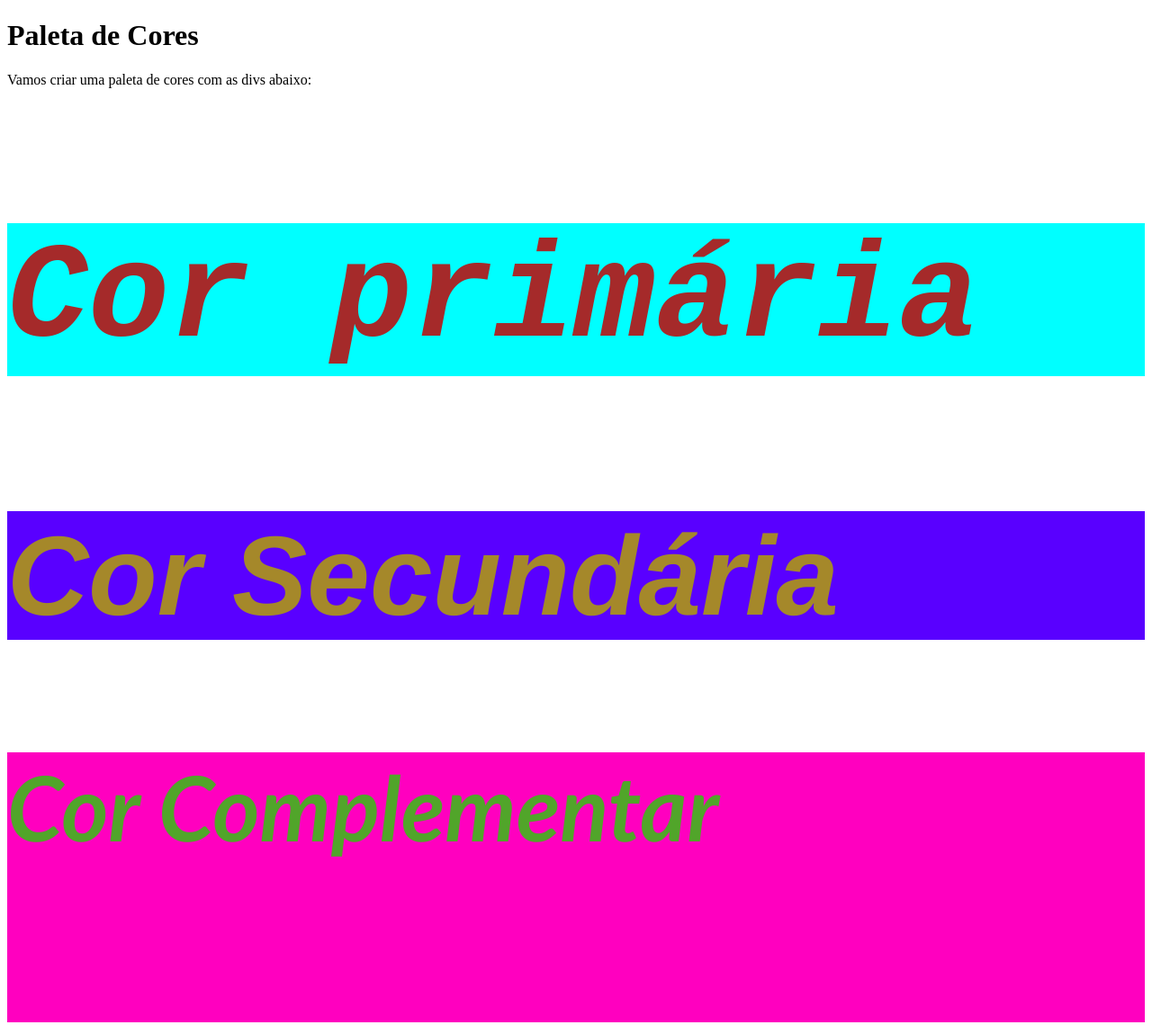
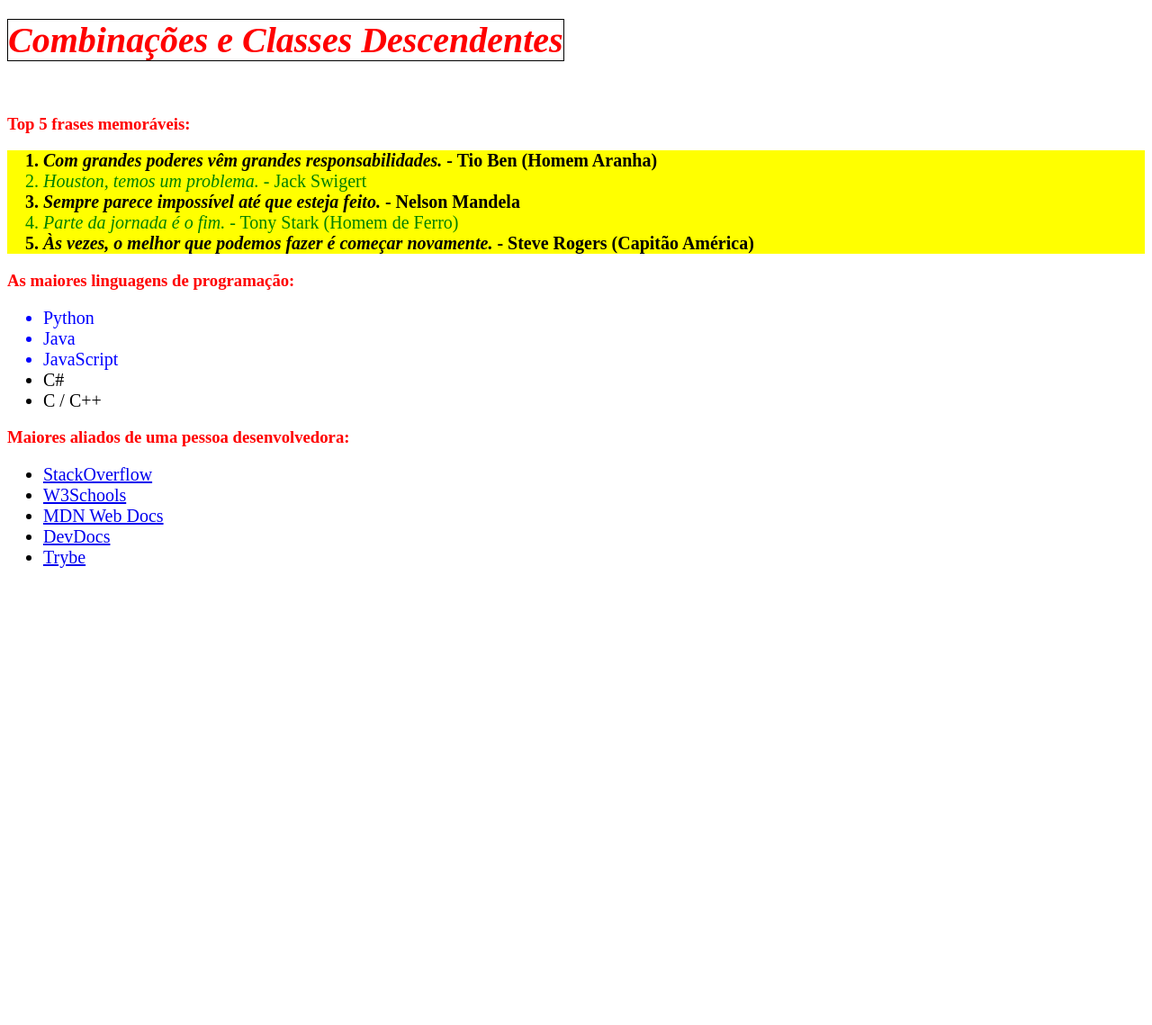
Before and after one commit to caique-cast/trybe-exercicio, a plain HTML site: page fundamentos/secao-3-seletores.e.posicionamento/dia-3-seletores.e.posicionamento/index.html in a window 1280 px wide. Shown: the top 1139 px of the page at 90% size. After the commit the page ends 800 px from the top, so only its background shows below. Drawn offline with Linux system fonts and the light colour scheme.

Commit message:
exercicio combincações e classes

```diff
--- a/fundamentos/secao-3-seletores.e.posicionamento/dia-3-seletores.e.posicionamento/index.html
+++ b/fundamentos/secao-3-seletores.e.posicionamento/dia-3-seletores.e.posicionamento/index.html
@@ -1,28 +1,49 @@
 <!DOCTYPE html>
 <html lang="pt-br">
+
 <head>
-  <meta charset="UTF-8">
-  <title>Pseudo-classes</title>
-  <link rel="stylesheet" href="style.css">
+    <meta charset="UTF-8">
+    <link rel="stylesheet" href="style.css">
+    <title>#GoTrybe</title>
 </head>
+
 <body>
-  <h1>Paleta de Cores</h1>
-  <p>Vamos criar uma paleta de cores com as divs abaixo:</p>
-  <div class="primaria">
-    <h3 class="e1">Cor primária</h3>
+    <h1><em>Combinações e Classes Descendentes</em></h1>
+    <br />
+    <h3>Top 5 frases memoráveis:</h3>
+    <ol >
+        <li><em>Com grandes poderes vêm grandes responsabilidades.</em> - Tio Ben (Homem Aranha)</li>
+        <li><em>Houston, temos um problema.</em> - Jack Swigert</li>
+        <li><em>Sempre parece impossível até que esteja feito.</em> - Nelson Mandela</li>
+        <li><em>Parte da jornada é o fim.</em> - Tony Stark (Homem de Ferro)</li>
+        <li><em>Às vezes, o melhor que podemos fazer é começar novamente.</em> - Steve Rogers (Capitão América)</li>
+    </ol>
+    <h3>As maiores linguagens de programação:</h3>
+    <ul class="linguagens">
+        <li>Python</li>
+        <li>Java</li>
+        <li>JavaScript</li>
+        <li>C#</li>
+        <li>C / C++</li>
+    </ul>
+    <h3>Maiores aliados de uma pessoa desenvolvedora:</h3>
+    <ul class="stack">
+        <li class="stack">
+            <a href="https://pt.stackoverflow.com/" target="_blank">StackOverflow</a>
+        </li>
+        <li>
+            <a href="https://www.w3schools.com/" target="_blank">W3Schools</a>
+        </li>
+        <li>
+            <a href="https://developer.mozilla.org/pt-BR/" target="_blank">MDN Web Docs</a>
+        </li>
+        <li>
+            <a href="https://devdocs.io/" target="_blank">DevDocs</a>
+        </li>
+        <li>
+            <a href="https://app.betrybe.com/" target="_blank">Trybe</a>
+        </li>
+    </ul>
+</body>
 
-  </div>
-  <div class="secundaria">
-    <h3 class="e2">Cor Secundária</h3>
-  </div>
-  <div class="complementar">
-    <h3 class="e3">Cor Complementar</h3>
-  </div>
-  <div class="escura">
-    <h3 class="e4">Cor Escura</h3>
-  </div>
-  <div class="clara">
-    <h3 class="e5">Cor Clara</h3>
-  </div>
-</body>
 </html>
--- a/fundamentos/secao-3-seletores.e.posicionamento/dia-3-seletores.e.posicionamento/style.css
+++ b/fundamentos/secao-3-seletores.e.posicionamento/dia-3-seletores.e.posicionamento/style.css
@@ -1,12 +1,14 @@
-div:hover { border-style: double;}
-.primaria {background-color: aqua;}
-.secundaria {background-color: rgb(89, 0, 255);}
-.complementar {background-color: rgb(255, 0, 191); height: 300px; }
-.escura {background-color: rgb(30, 255, 0);}
-.clara {background-color: rgb(229, 255, 0);}
-.e1 { color: brown; font-size: 150px; font-style: italic; font-family: 'Courier New', Courier, monospace;}
-.e2 { color: rgb(165, 136, 42); font-size: 125px; font-style: oblique; font-family: 'Franklin Gothic Medium', 'Arial Narrow', Arial, sans-serif; }
-.e3 { color: rgb(81, 165, 42); font-size: 100px; font-style: inherit; font-family: 'Gill Sans', 'Gill Sans MT', Calibri, 'Trebuchet MS', sans-serif;}
-.e4 { color: rgb(42, 165, 144); font-size: 75px; font-style: initial; font-family: 'Times New Roman', Times, serif;}
-.e5 { color: rgb(165, 42, 138); font-size: 50px; font-style: unset; font-family: Verdana, Geneva, Tahoma, sans-serif;}
-.e1,.e3,.e5 { font-style: italic;}
+ol { background-color: yellow;}
+ol li:nth-child(even) { color: green; }
+ol li:nth-child(odd) {font-weight: bold;}
+h1,h2,h3 {color: red;}
+h1 em,h2 em,h3 em{font-size: 40px;border: 1px solid black; }
+li {font-size: 20px;}
+li em {font-weight: 900px;}
+.linguagens li:nth-child(-n+3){color: blue; }
+
+.linguagens li:nth-child (java)
+{background-color: pink;}
+
+.stack:hover {font-weight: bold;}
+.stack li a[href="https://pt.stackoverflow.com/" ]:hover {color: orangered;}
```
